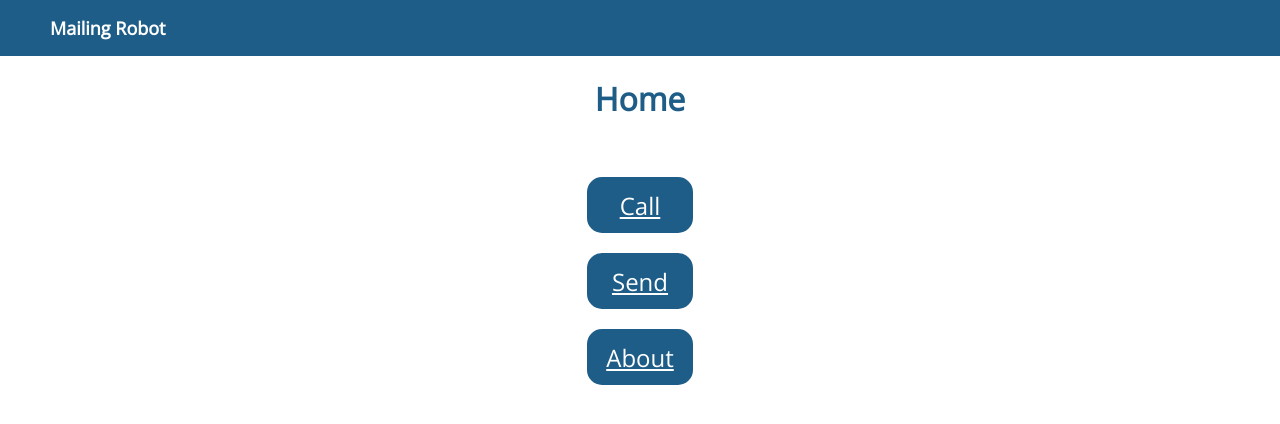
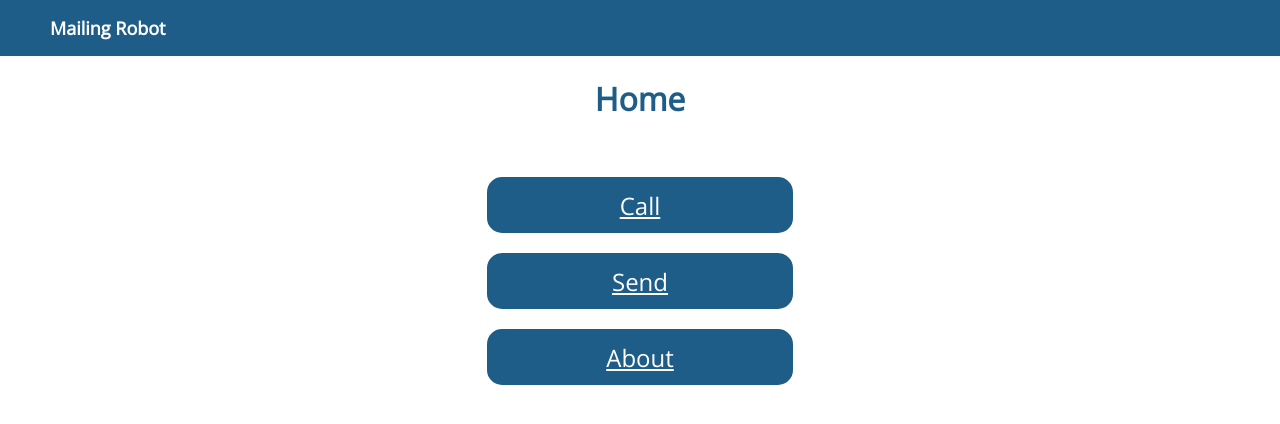
Before and after one commit to chachamottaki/OpenSpaceBot, a React (Create React App) app in the folder mailbot/: page / in a window 1280 px wide. Shown: the top 424 px of the page. Built offline with nearby package versions, Linux system fonts and the light colour scheme; some icons are missing.

Commit message:
changed homebutton size to fill the page a bit more

```diff
--- a/mailbot/src/App.css
+++ b/mailbot/src/App.css
@@ -14,7 +14,7 @@
   margin-top: 2%;
 }
 .homepage-item {
-  width: 100px;
+  width: 300px;
   margin: 10px;
   border: 3px solid #1e5d88;
   border-radius: 15px;
```
